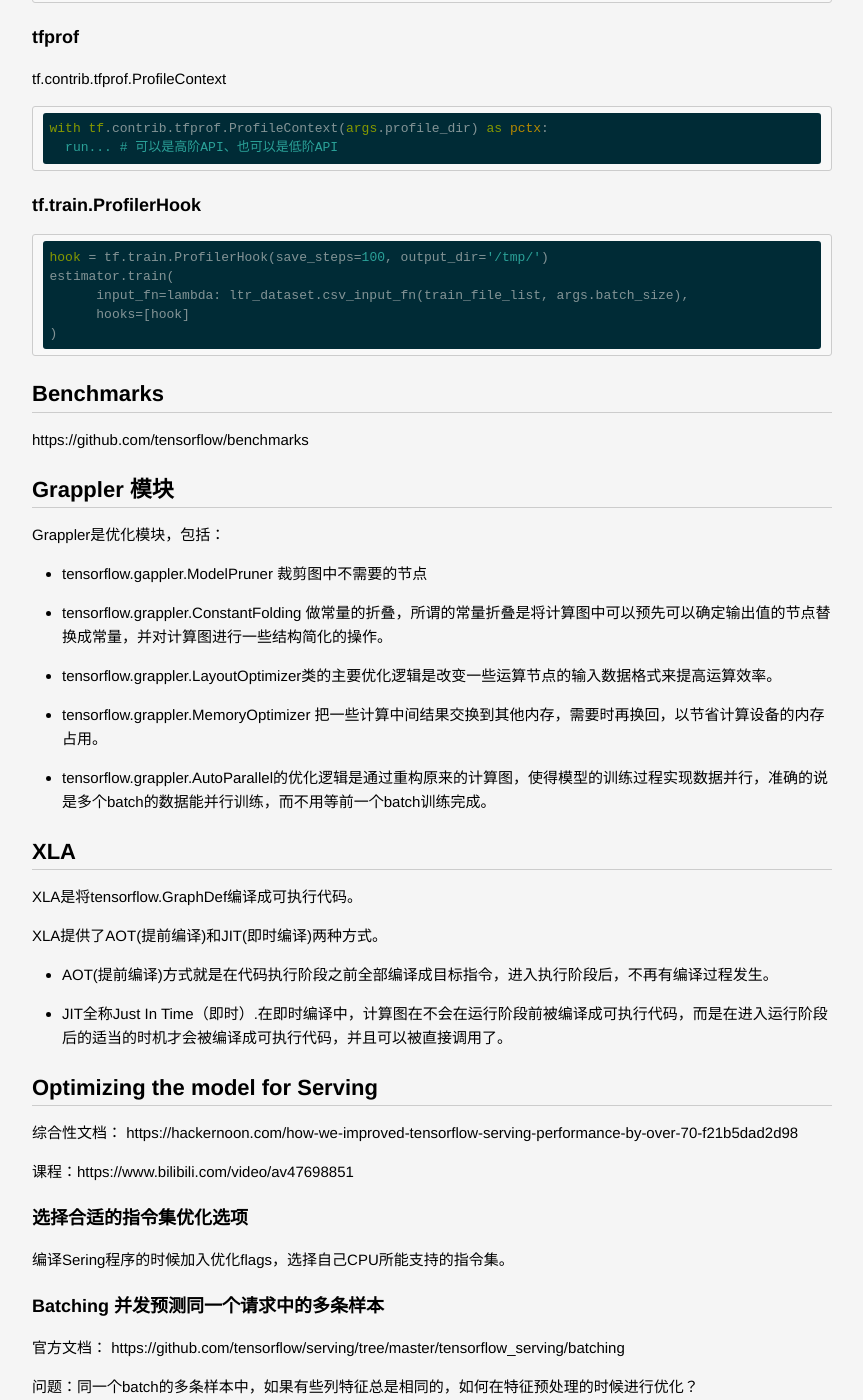
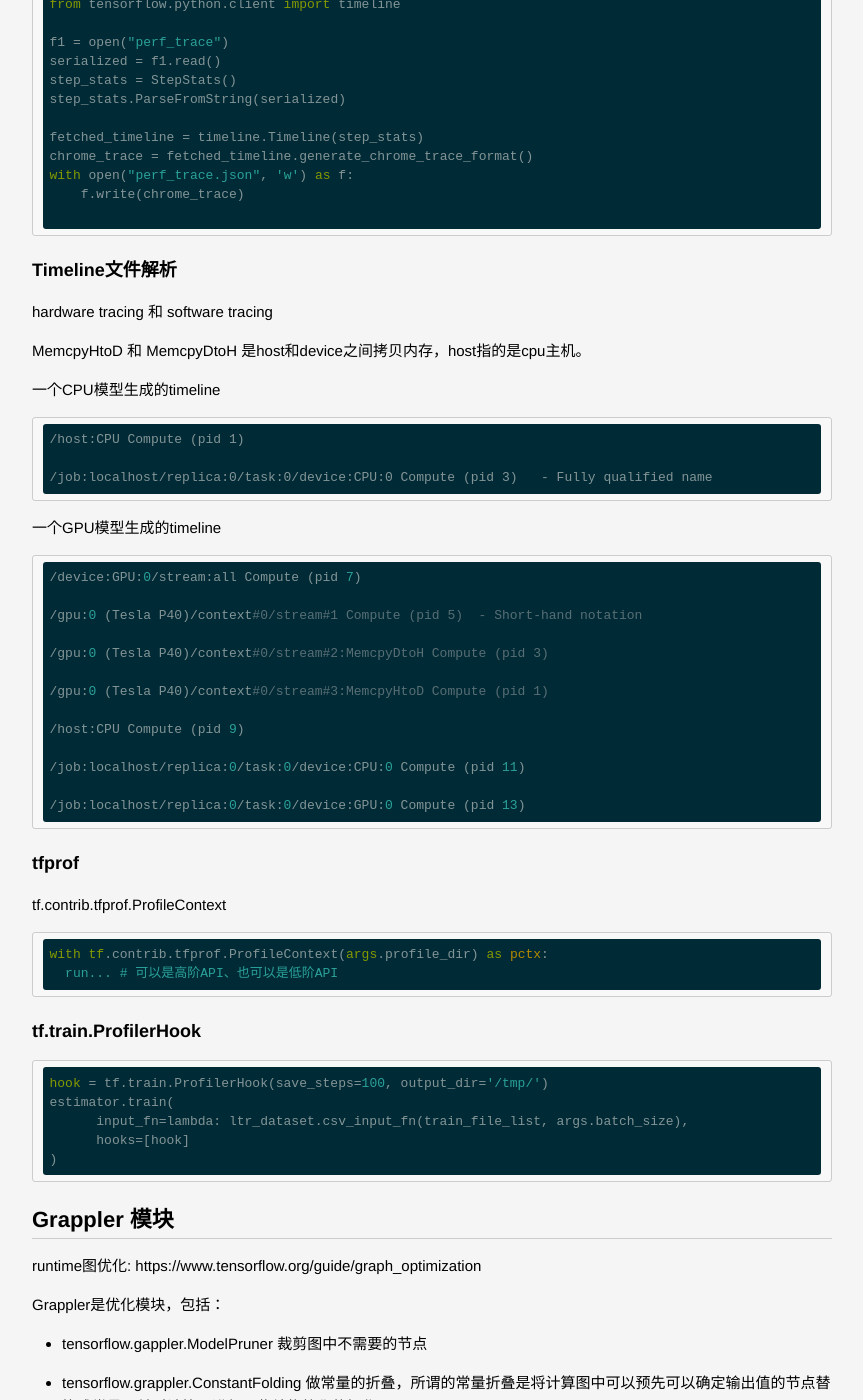
Before and after one commit to lucky521/blog, a Jekyll site: the page built from _posts/ml/2017-10-26-tensorflow.markdown, in a window 1280 px wide and 1400 px high, scrolled down 44420 px. Shown: the whole window, without its empty margins (208-1071 px from the left). Built offline with Jekyll 4.4.1, drawn with Linux system fonts in a browser that asks for light colours; some of the changed text lies outside the part shown.

Commit message:
Update 2017-10-26-tensorflow.markdown

````diff
--- a/_posts/ml/2017-10-26-tensorflow.markdown
+++ b/_posts/ml/2017-10-26-tensorflow.markdown
@@ -1977,12 +1977,16 @@ REGISTER_STORAGE_PATH_SOURCE_ADAPTER
 
 # Tensorflow 性能调优（训练/预测）
 
-服务器端模型最在意的延时和吞吐率。
-本地端的模型最在意的是CPU资源占用率、内存占用率。
-
+- 服务器端的模型最在意的延时和吞吐率。
+- 本地端的模型最在意的是CPU资源占用率、内存占用率。
+
+## Benchmarks
+
+https://github.com/tensorflow/benchmarks
 
 ## 性能分析模块 TensorFlow Profiler
 
+https://www.tensorflow.org/guide/profiler
 https://github.com/tensorflow/tensorflow/blob/master/tensorflow/core/profiler/g3doc/options.md
 https://github.com/tensorflow/tensorflow/tree/r1.15/tensorflow/core/profiler
 https://github.com/tensorflow/tensorflow/blob/master/tensorflow/core/profiler
@@ -2040,6 +2044,37 @@ with open("perf_trace.json", 'w') as f:
 
 ```
 
+### Timeline文件解析
+
+hardware tracing 和 software tracing
+
+MemcpyHtoD 和 MemcpyDtoH 是host和device之间拷贝内存，host指的是cpu主机。
+
+
+一个CPU模型生成的timeline
+```
+/host:CPU Compute (pid 1)
+
+/job:localhost/replica:0/task:0/device:CPU:0 Compute (pid 3)   - Fully qualified name
+```
+
+一个GPU模型生成的timeline
+```
+/device:GPU:0/stream:all Compute (pid 7)
+
+/gpu:0 (Tesla P40)/context#0/stream#1 Compute (pid 5)  - Short-hand notation
+
+/gpu:0 (Tesla P40)/context#0/stream#2:MemcpyDtoH Compute (pid 3)
+
+/gpu:0 (Tesla P40)/context#0/stream#3:MemcpyHtoD Compute (pid 1)
+
+/host:CPU Compute (pid 9)
+
+/job:localhost/replica:0/task:0/device:CPU:0 Compute (pid 11)
+
+/job:localhost/replica:0/task:0/device:GPU:0 Compute (pid 13)
+```
+
 
 ### tfprof
 tf.contrib.tfprof.ProfileContext
@@ -2059,11 +2094,11 @@ estimator.train(
 
 
 
-## Benchmarks
-
-https://github.com/tensorflow/benchmarks
+
 
 ## Grappler 模块
+
+runtime图优化: https://www.tensorflow.org/guide/graph_optimization
 
 Grappler是优化模块，包括：
   - tensorflow.gappler.ModelPruner 裁剪图中不需要的节点
@@ -2292,9 +2329,15 @@ tf.train.Server 创建server实例
 /tensorflow.WorkerService/MarkRecvFinished
 ```
 
-## In-graph replication
-
-## Between-graph replication
+## Replicated training
+
+前面提到，TF使用的是数据并行(data parallelism)，即使不同的训练节点使用不同的数据训练完整的模型。这里的关键是如何训练出一个模型来（而不是各自训各自的），，模型参数需要借助PS进行拷贝。
+
+### In-graph replication
+
+只有一个client创建模型图和模型参数，指定把参数放在 /job:ps 上。
+
+### Between-graph replication
 
 TensorFlow cluster in action: https://github.com/tensorflow/examples/blob/master/community/en/docs/deploy/distributed.md
 
````
Also changed, not shown: other parts of _posts/ml/2017-10-26-tensorflow.markdown (+5 -3 lines).
